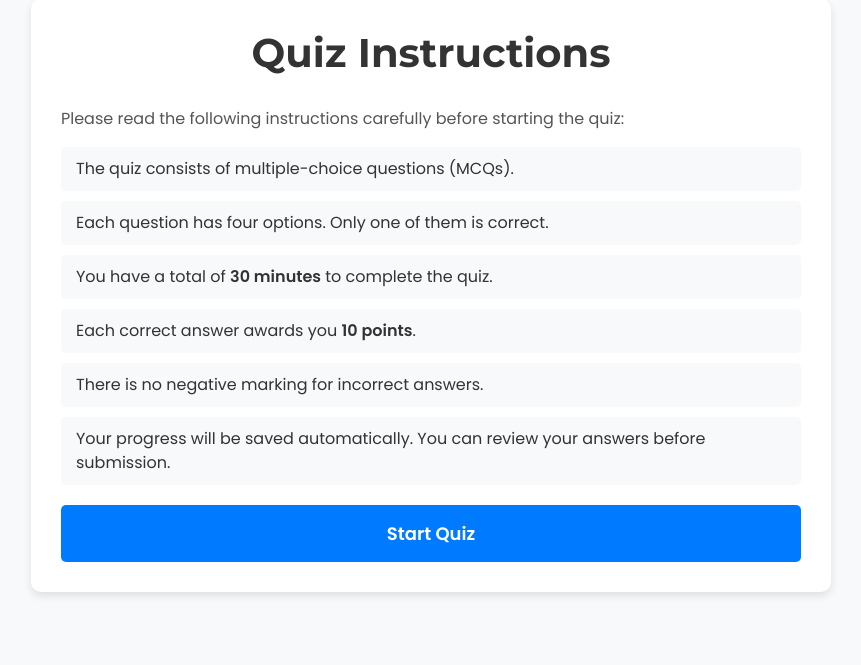
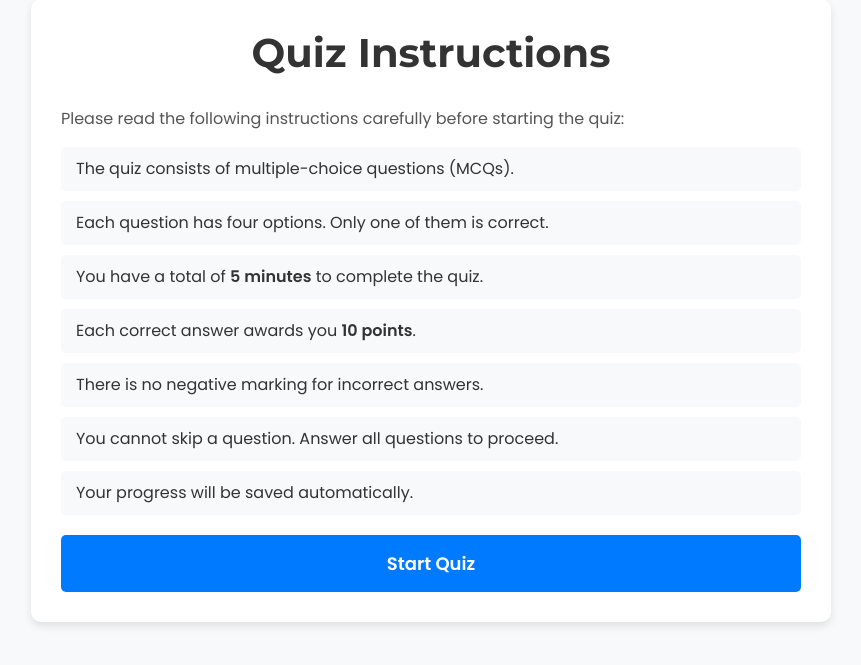
Before and after one commit to Jimohbasty/Quiz_App, a Flask app: page /instruction in a window 1280 px wide. Shown: the part 107-772 px from the top of the page, without its empty margins (209-1070 px from the left). Run offline with Flask 2, Linux system fonts and the light colour scheme; a user stored in the database is signed in; data comes from the database, SQL or seed files in the repository; both versions use the stored data as it was after the commit; some libraries are stand-ins or nearby versions.

Commit message:
converted the time of the quiz to 5 minutes (300s)

```diff
--- a/app/route.py
+++ b/app/route.py
@@ -7,7 +7,7 @@ import time
 from app import db
 bp = Blueprint("route",__name__ )
 # Define total allowed time in seconds, e.g., 600 seconds for 10 minutes
-TOTAL_ALLOWED_TIME = 20
+TOTAL_ALLOWED_TIME = 300
 @bp.route("/")
 def index():
     return render_template("index.html")
--- a/app/templates/instruction.html
+++ b/app/templates/instruction.html
@@ -10,11 +10,11 @@
             <ul>
                 <li>The quiz consists of multiple-choice questions (MCQs).</li>
                 <li>Each question has four options. Only one of them is correct.</li>
-                <li>You have a total of <strong>30 minutes</strong> to complete the quiz.</li>
+                <li>You have a total of <strong>5 minutes</strong> to complete the quiz.</li>
                 <li>Each correct answer awards you <strong>10 points</strong>.</li>
                 <li>There is no negative marking for incorrect answers.</li>
-                <!-- <li>You cannot skip a question. Answer all questions to proceed.</li> -->
-                <li>Your progress will be saved automatically. You can review your answers before submission.</li>
+                <li>You cannot skip a question. Answer all questions to proceed.</li>
+                <li>Your progress will be saved automatically.</li>
             </ul>
             <a href="{{ url_for('route.question', id = 1, user = user) }}" class="start-btn">Start Quiz</a>
         </div>
--- a/app/templates/profile.html
+++ b/app/templates/profile.html
@@ -14,7 +14,7 @@
                     <ul class="list-group">
                         {% for score in user.scores %}
                         <li class="list-group-item">
-                            Score ID: {{ score.id }} - Value: {{ score.score }}
+                            Quiz Score :  <b> {{ score.score }} </b>
                         </li>
                         {% else %}
                         <li class="list-group-item">
```
Also changed, not shown: app/quiz.db.
